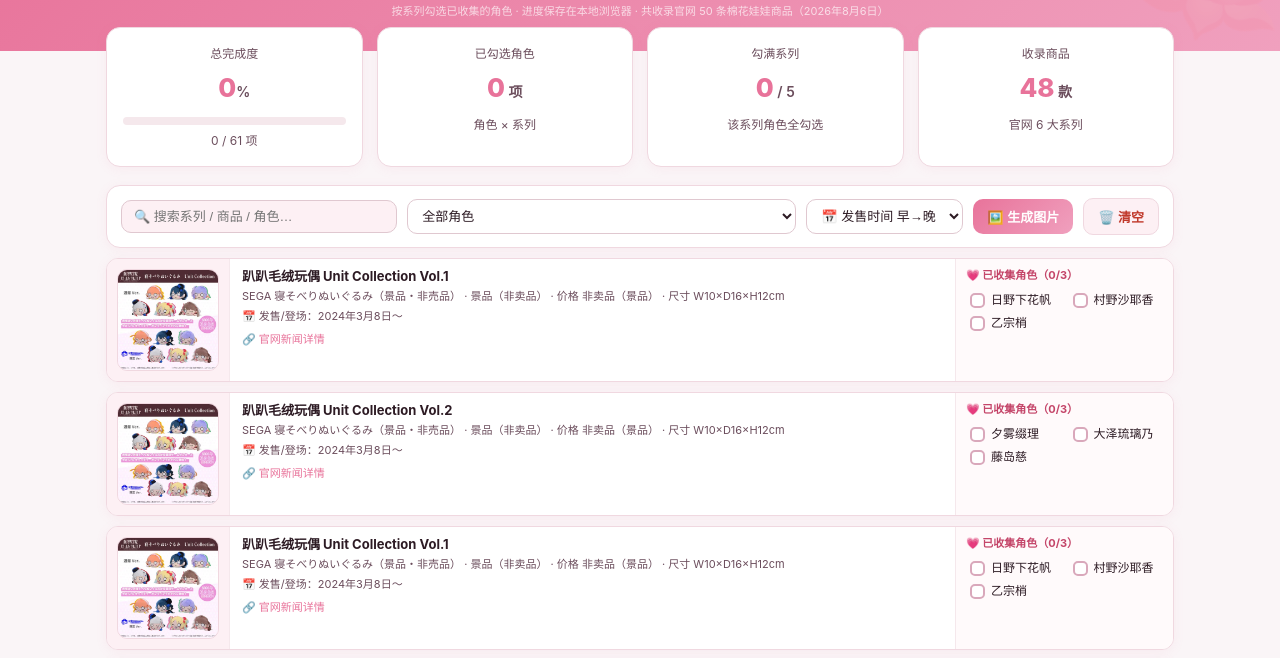
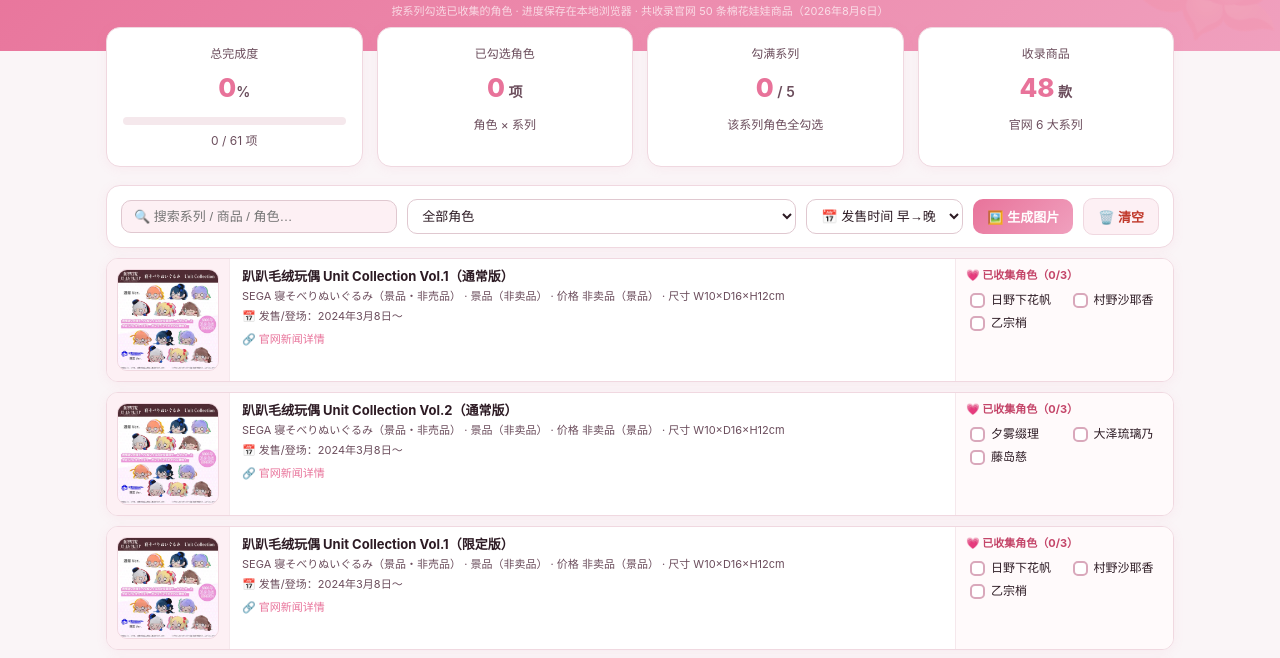
Before and after one commit to fhlm/hasunosora-nui-checker, a plain HTML site: page index.html in a window 1280 px wide. Shown: the part 107-765 px from the top of the page. Drawn offline with Linux system fonts and the light colour scheme.

Commit message:
标题展示版本（通常版/限定版）；本地构建文件不入库

```diff
--- a/index.html
+++ b/index.html
@@ -543,10 +543,13 @@
 function itemRowHtml(grp) {
   const it = grp.items[0];
   const ver = grp.version || '通常版';
+  const sd = seriesOf[grp.series];
   const rowRoles = grp.chars || [];
   const rowChecked = rowRoles.filter(r => getChecked(it.series, ver, r)).length;
   const rowTotal = rowRoles.length;
-  const main = lang === 'ja' ? (grp.nameJa || it.nameJa) : (grp.nameZh || it.nameZh);
+  // 标题：款式名 + 版本后缀（仅该系列存在版本区分时标注）
+  const verSuffix = sd.versions.length > 1 ? '（' + ver + '）' : '';
+  const main = (lang === 'ja' ? (grp.nameJa || it.nameJa) : (grp.nameZh || it.nameZh)) + verSuffix;
   const info1 = [it.series, it.type]
     .concat(it.price ? [T('price') + ' ' + it.price] : [])
     .concat(it.size ? [T('size') + ' ' + it.size] : [])
```
Also changed, not shown: thumbs/retry.webp (added), 1 other file.
